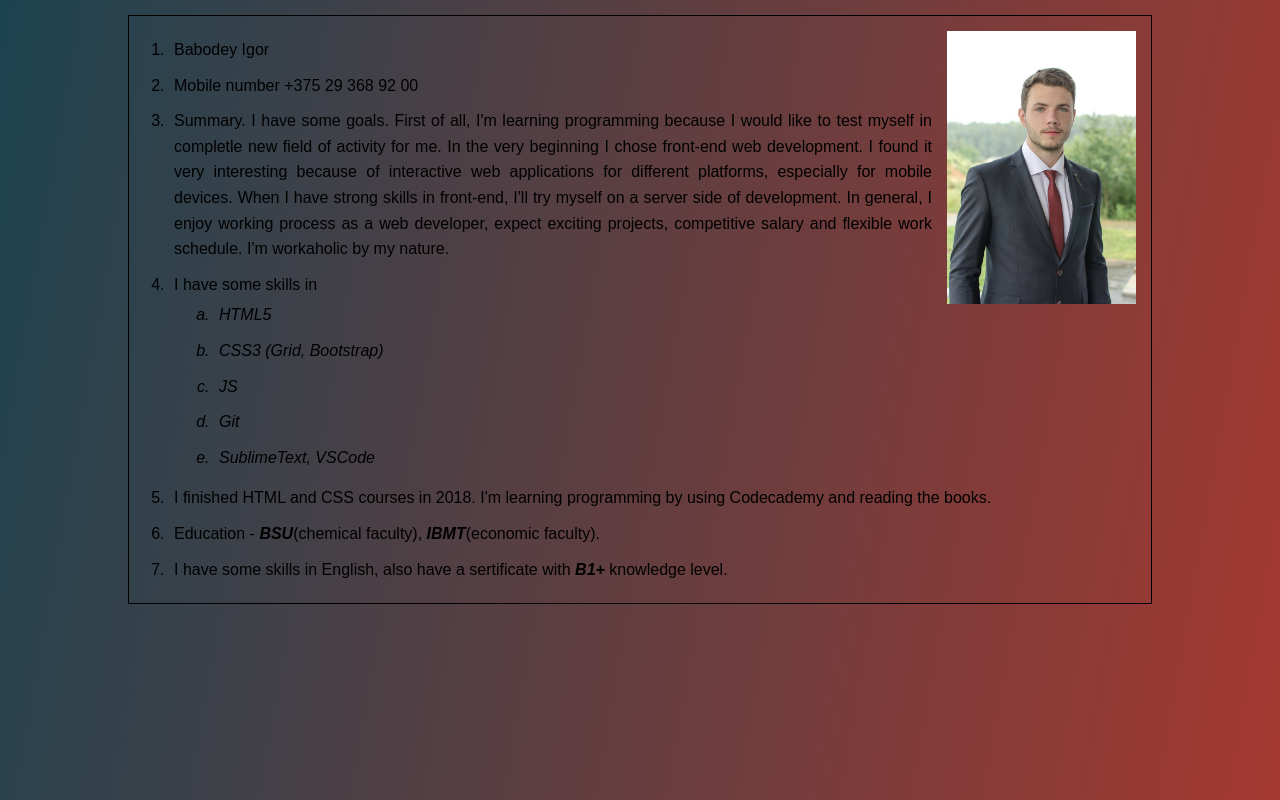
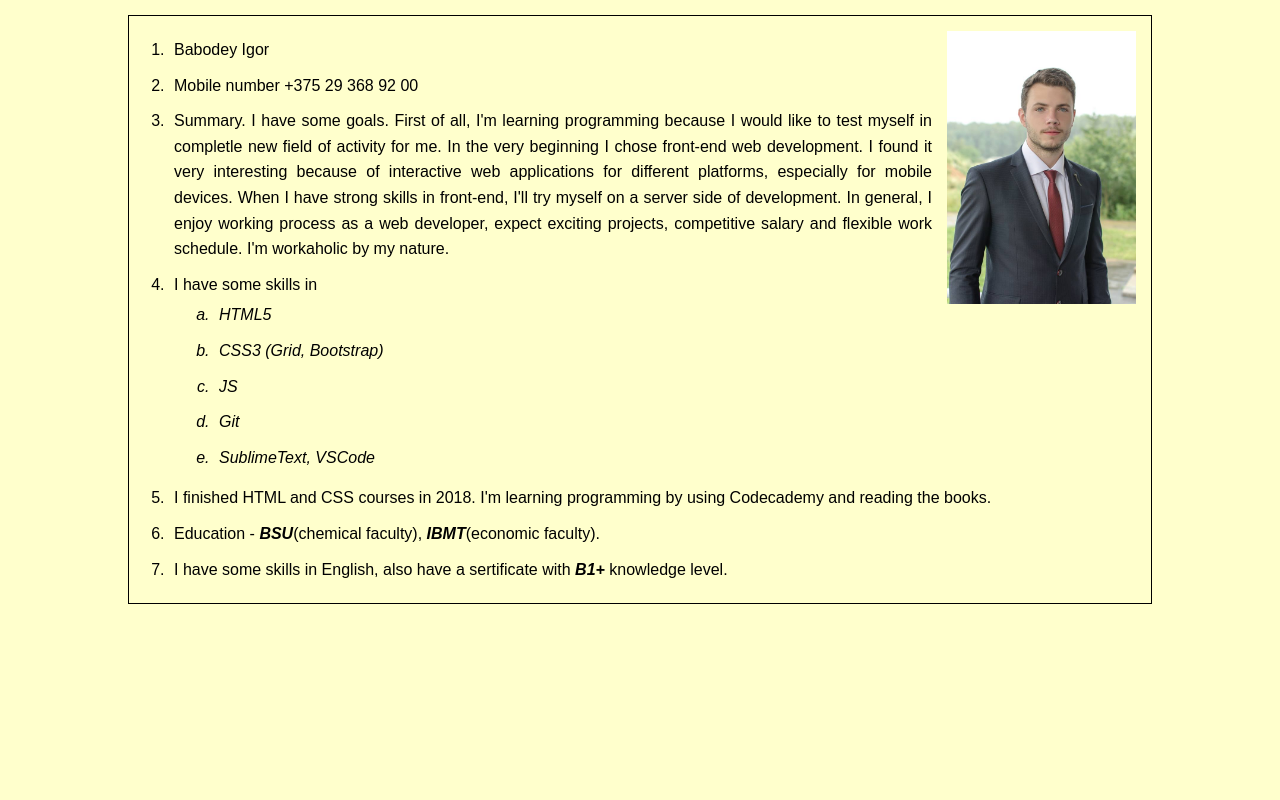
Before and after one commit to Igorbbd/rsschool-2019Q1-cv, a plain HTML site: page index.html in a window 1280 px wide. Drawn offline with Linux system fonts and the light colour scheme.

Commit message:
feat: change background color and fix errors

```diff
--- a/style.css
+++ b/style.css
@@ -1,13 +1,14 @@
 html{
 	height: 100%;
 	width: 100%;
-	background: linear-gradient(100deg, #1D4350, #A43931);
+	/* background: linear-gradient(100deg, #ffffff, #A43931); */
+	background: #ffffcc;
 }
 body{
 	padding: 0px;
 	margin: 15px;
 	line-height: 1.6;
-	font-family: Arial, Helvetica, sans-serif;
+	font-family: Arial, Helvetica, serif;
 }
 li{
 	text-align: justify;
```
Also changed, not shown: 1 other file.
